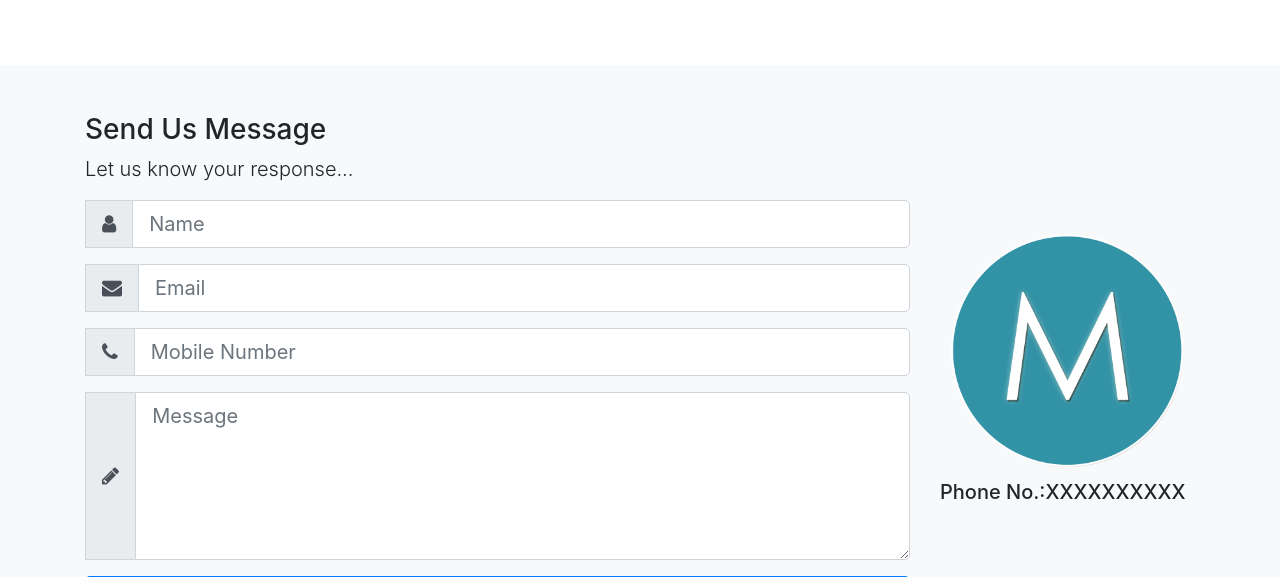
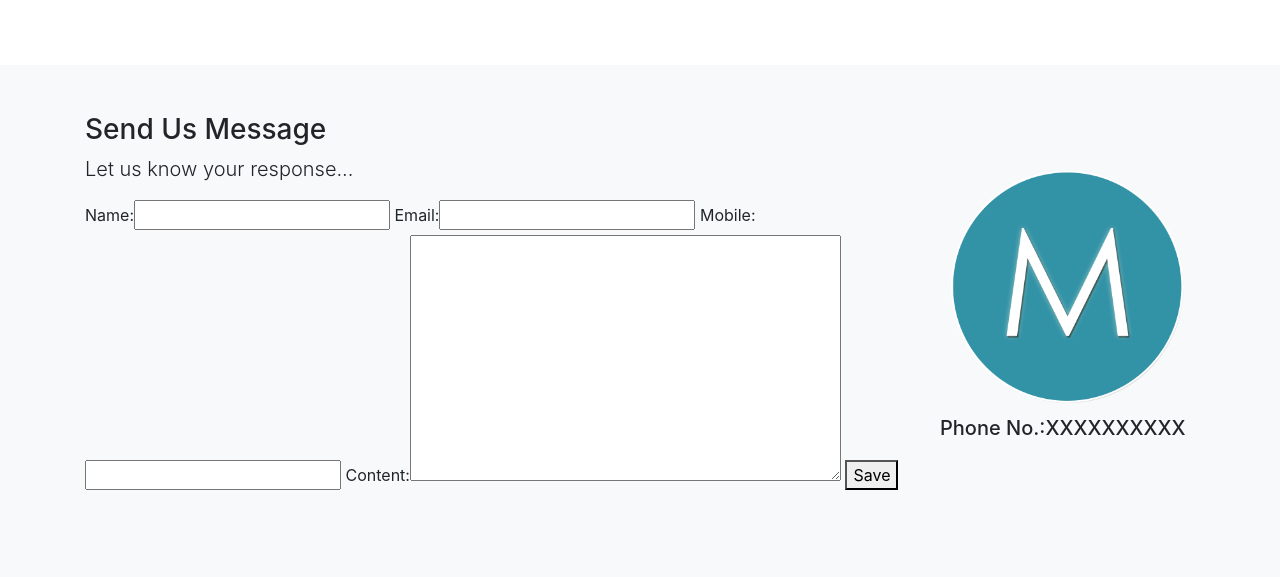
Before and after one commit to ash1969/School, a Django app: page / in a window 1280 px wide. Shown: the part 2375-2952 px from the top of the page. Run offline with Django 3.2, Linux system fonts and the light colour scheme; data that the repository does not hold is empty; a map, chart or similar area stays blank; some libraries are stand-ins or nearby versions; some web fonts are replaced.

Commit message:
Feedback Feature Added

```diff
--- a/school/school_app/admin.py
+++ b/school/school_app/admin.py
@@ -5,3 +5,7 @@ from .models import *
 @admin.register(Faculties)
 class FacultyAdmin(admin.ModelAdmin):
     pass
+
+@admin.register(Messages)
+class MessageAdmin(admin.ModelAdmin):
+    pass
--- /dev/null
+++ b/school/school_app/forms.py
@@ -0,0 +1,13 @@
+from django import forms
+from .models import *
+
+
+class Messageform(forms.ModelForm):
+    name = models.CharField(max_length=100)
+    email = models.EmailField()
+    mobile = models.CharField(max_length=10)
+    content = models.TextField()
+
+    class Meta:
+        model = Messages
+        fields = ('name', 'email', 'mobile', 'content',)
--- a/school/school_app/models.py
+++ b/school/school_app/models.py
@@ -46,3 +46,19 @@ class Faculties(models.Model):
         ordering = ['-created_at']
         db_table = 'faculties'
         verbose_name_plural = 'Faculties'
+
+
+class Messages(models.Model):
+    name = models.CharField(max_length=100)
+    email = models.EmailField()
+    mobile = models.CharField(max_length=10)
+    content = models.TextField()
+    created_at = models.DateTimeField(auto_now=False, auto_now_add=True)
+    updated_at = models.DateTimeField(auto_now=False, auto_now_add=True)
+
+    class Meta:
+        managed = True
+        db_table = 'messages'
+        verbose_name_plural = 'Messages'
+    def __self__(self):
+        return self.name
--- a/school/school_app/templates/index.html
+++ b/school/school_app/templates/index.html
@@ -244,33 +244,12 @@
           <h3>Send Us Message</h3>
           <p class="lead">Let us know your response...</p>
           <div class="form">
-            <div class="form-group">
-              <div class="input-group input-group-lg">
-                <span class="input-group-addon"><i class="fa fa-user"></i></span>
-                <input type="text" class="form-control" placeholder="Name">
-              </div>
+               <form method="POST">
+                 {% csrf_token %}
+                 {{ form }}
+                <button type="submit">Save</button>
+               </form>
             </div>
-          </div>
-            <div class="form-group">
-              <div class="input-group input-group-lg">
-                <span class="input-group-addon"><i class="fa fa-envelope"></i></span>
-                <input type="email" class="form-control" placeholder="Email">
-              </div>
-            </div>
-
-            <div class="form-group">
-              <div class="input-group input-group-lg">
-                <span class="input-group-addon"><i class="fa fa-phone"></i></span>
-                <input type="Phone" class="form-control" placeholder="Mobile Number">
-              </div>
-            </div>
-            <div class="form-group">
-                <div class="input-group input-group-lg">
-                  <span class="input-group-addon"><i class="fa fa-pencil"></i></span>
-                  <textarea class="form-control" placeholder="Message" rows="5"></textarea>
-                </div>
-              </div>
-              <input type="Submit" value="Submit " class="btn btn-primary btn-block btn-lg">
         </div>
          <div class="col-lg-3 align-self-center">
            <img src="{% static 'img/mlogo.png' %}" alt="" class="img-fluid">
--- a/school/school_app/views.py
+++ b/school/school_app/views.py
@@ -1,8 +1,18 @@
 from django.shortcuts import render
 from .models import *
+from .forms import *
+from django.shortcuts import render, redirect,get_object_or_404, get_list_or_404
+from django.http import HttpResponse, HttpResponseRedirect
 # Create your views here.
 
 def index(request):
     faculties=Faculties.objects.all()
-    args = {'faculties': faculties, }
+    form = Messageform(request.POST or None)
+    if request.method == 'POST':
+        if form.is_valid():
+            form.save()
+            return redirect('index')
+        else:
+            return HttpResponse("Invalid Credentials")
+    args = {'faculties': faculties, 'form':form}
     return render(request, 'index.html', args)
```
